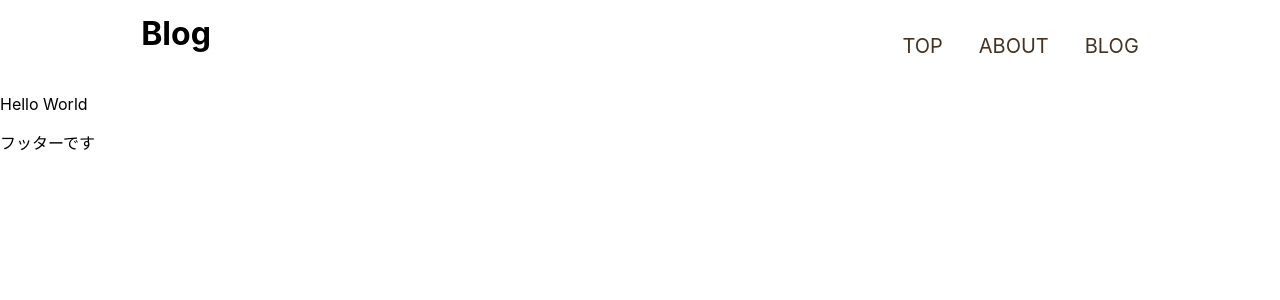
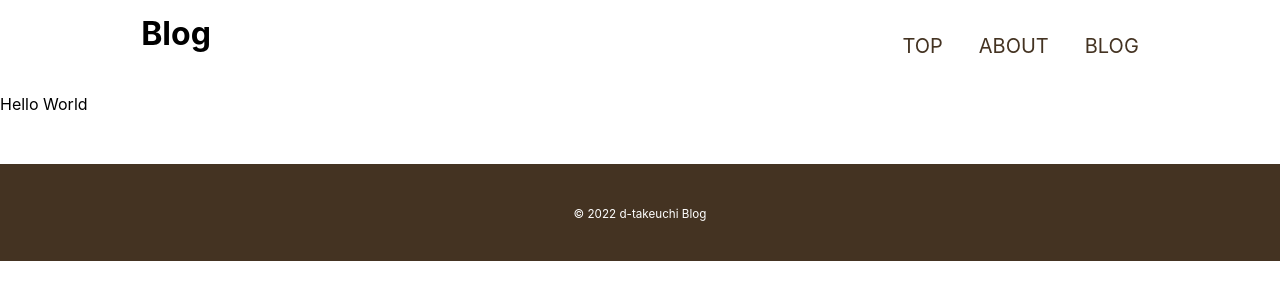
Before and after one commit to d-takeuchi/jamstack-blog, a Next.js app: page / in a window 1280 px wide. Shown: the top 300 px of the page. Built offline with nearby package versions, Linux system fonts and the light colour scheme.

Commit message:
add: footerコンポーネント作成

```diff
--- a/components/atoms/Footer.tsx
+++ b/components/atoms/Footer.tsx
@@ -1,3 +1,30 @@
-export const Footer = () => {
-  return <footer>フッターです</footer>
+import { css } from '@emotion/react'
+
+const wrapper = css`
+  max-width: 1100px;
+  margin: 0 auto;
+  padding: 0 4%;
+`
+
+const footer = css`
+  background: #432;
+  text-align: center;
+  padding: 26px 0;
+  margin-top: 50px;
+  p {
+    color: #fff;
+    font-size: 0.875rem;
+  }
+`
+
+export const Footer: React.FC = () => {
+  return (
+    <footer css={footer}>
+      <div css={wrapper}>
+        <p>
+          <small>&copy; 2022 d-takeuchi Blog</small>
+        </p>
+      </div>
+    </footer>
+  )
 }
```
